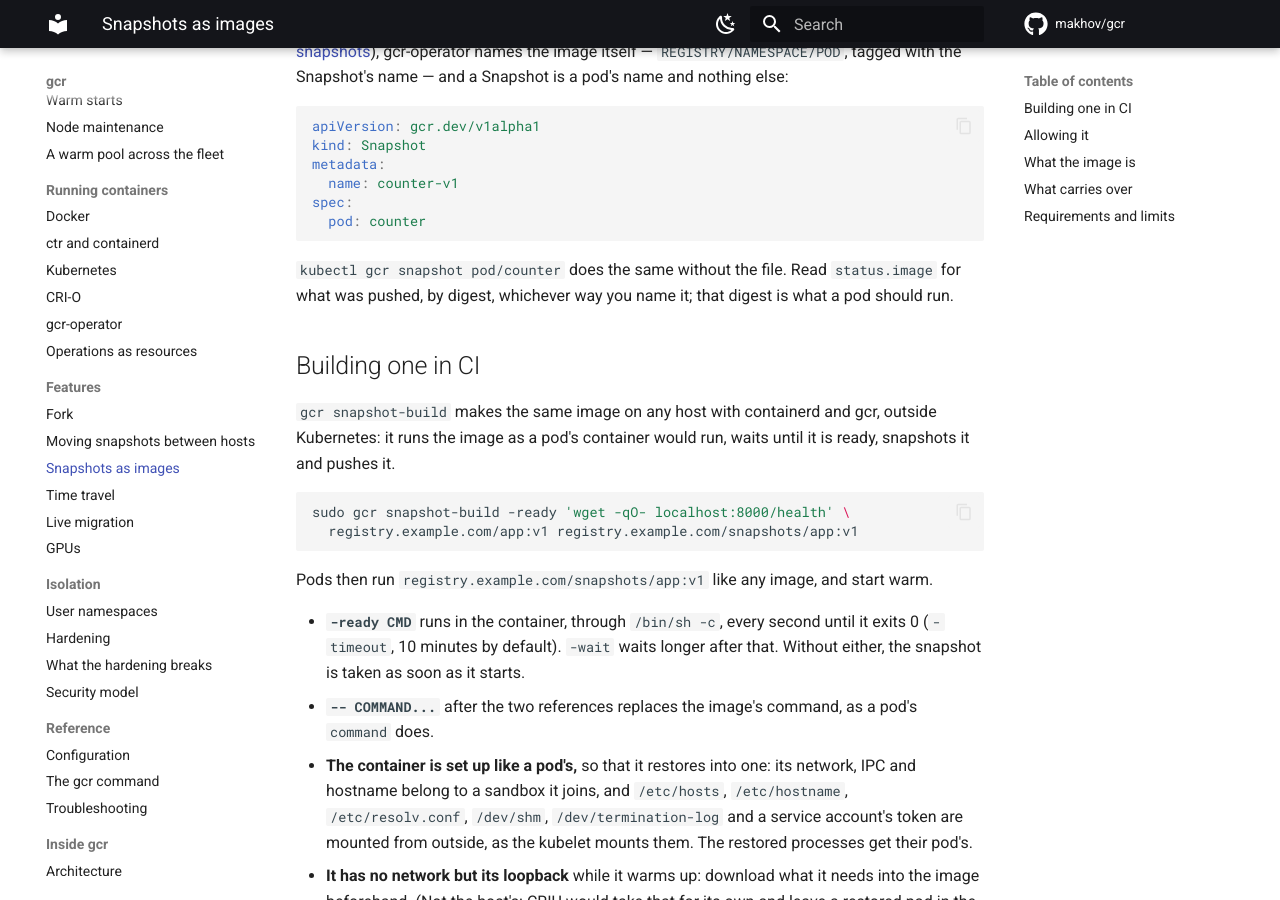
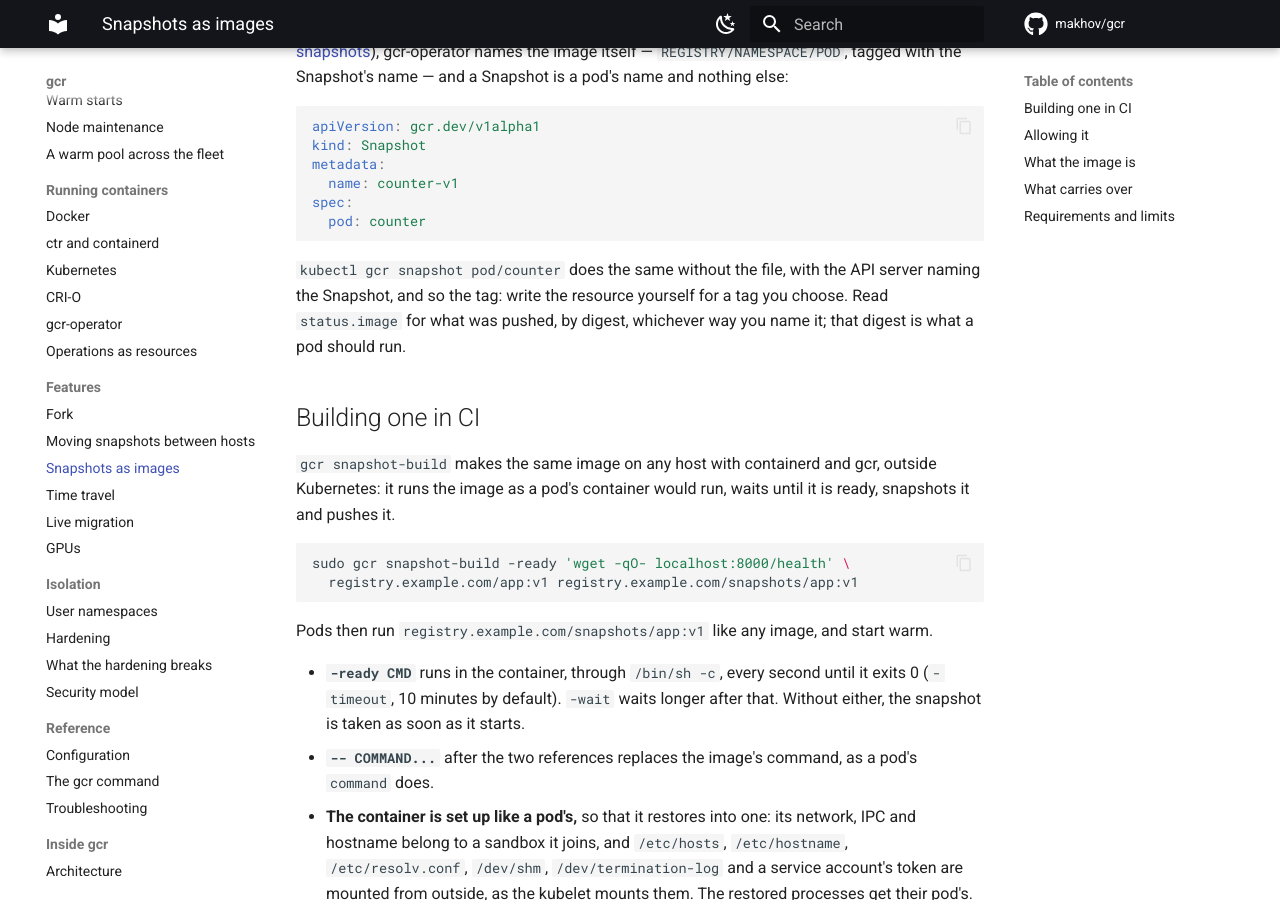
Before and after one commit to makhov/gcr, an MkDocs documentation site: the page built from docs/snapshot-images.md, in a window 1280 px wide and 900 px high, scrolled down 1100 px. Built offline with MkDocs 1.6.1 and Material for MkDocs 9.7.7, drawn with Linux system fonts in a browser that asks for light colours; comment, search, counter and statistics services are not loaded.

Commit message:
docs: the tag a Snapshot pushes is its own name
kubectl gcr lets the API server generate it, so the tag is counter-xxxxx;
anyone who wants a tag they can look up writes the resource with a
metadata.name of their own. Verified on a two-node cluster against a
plain-HTTP registry.

````diff
--- a/docs/snapshot-images.md
+++ b/docs/snapshot-images.md
@@ -70,9 +70,11 @@ spec:
   pod: counter
 ```
 
-`kubectl gcr snapshot pod/counter` does the same without the file. Read
-`status.image` for what was pushed, by digest, whichever way you name it;
-that digest is what a pod should run.
+`kubectl gcr snapshot pod/counter` does the same without the file, with
+the API server naming the Snapshot, and so the tag: write the resource
+yourself for a tag you choose. Read `status.image` for what was pushed,
+by digest, whichever way you name it; that digest is what a pod should
+run.
 
 ## Building one in CI
 
````
Also changed, not shown: docs/operations.md (+4 -0 lines), docs/operator.md (+5 -0 lines).
